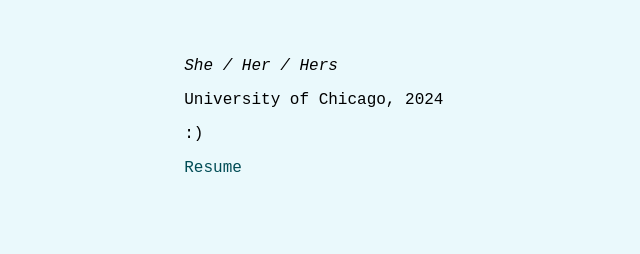
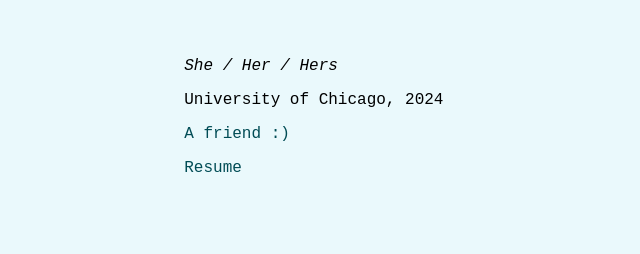
Before and after one commit to bhaktishh/bhaktishh.github.io, a plain HTML site: page index.html in a window 1280 px wide. Shown: the part 166-420 px from the top of the page, 345-985 px from the left. Drawn offline with Linux system fonts and the light colour scheme.

Commit message:
Update index.html

```diff
--- a/index.html
+++ b/index.html
@@ -13,7 +13,7 @@
         <td>
           <p style="margin-left:40px"><em>She / Her / Hers</em></p>
           <p style="margin-left:40px">University of Chicago, 2024</p>
-          <p style="margin-left:40px"><a style="text-decoration: none; color: rgb(0, 0, 0)" href="https://i.pinimg.com/originals/4a/52/57/4a52574ab7c4f431a2cc9b4eff1ddd0c.jpg">:)</a></p>
+          <p style="margin-left:40px"><a style="text-decoration: none; color:rgb(0, 76, 85)" href="https://i.pinimg.com/originals/4a/52/57/4a52574ab7c4f431a2cc9b4eff1ddd0c.jpg">A friend :)</a></p>
           <p style="margin-left:40px"><a  style="text-decoration: none; color:rgb(0, 76, 85)" href="Shah_Bhakti_Resume.pdf">Resume</a></p>
         </td>
       </tr>
```
